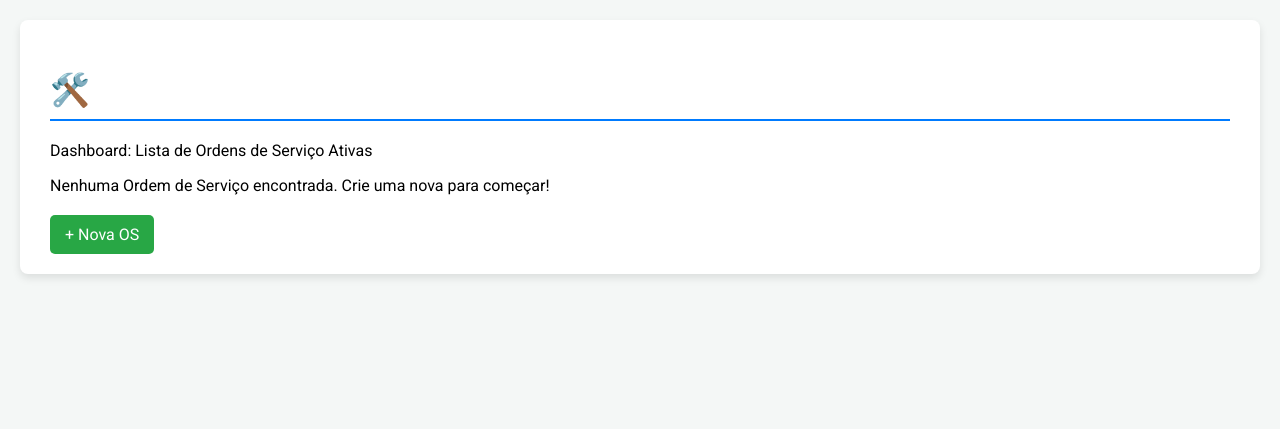
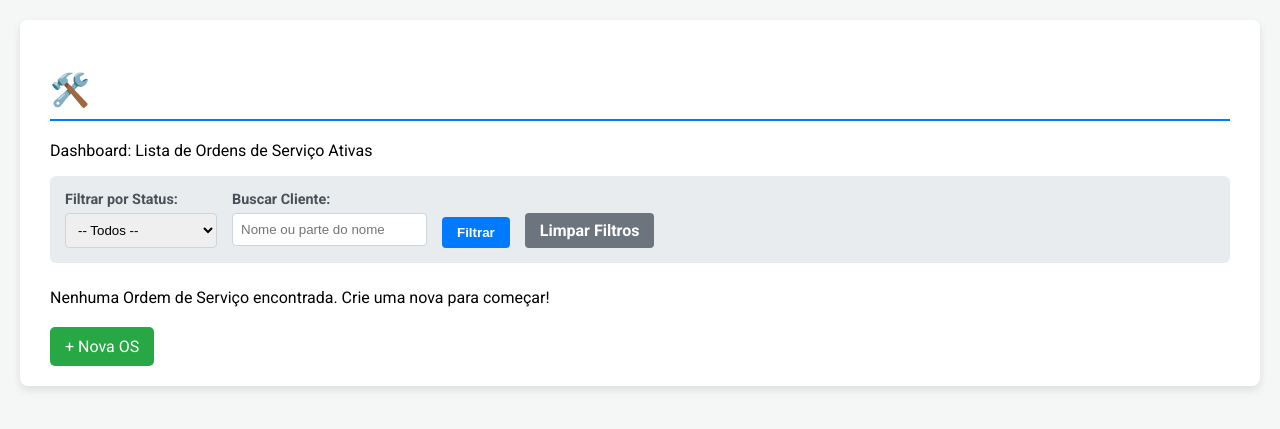
Before and after one commit to Dev-RuiDiniz/services_view, a FastAPI app: template templates/index.html in a window 1280 px wide. Shown: the top 429 px of the page. Run offline with FastAPI, Linux system fonts and the light colour scheme; the template is opened without the code that fills it, so the values that code supplies are empty; parts of the project's set-up code (start-up, migrations or seed data) failed here and were passed over.

Commit message:
feat: Adicionar formulário de busca/filtro (GET) em index.html
Implementa um formulário com método GET acima da tabela de listagem para permitir a filtragem por Status e Cliente.

O formulário mantém o estado dos filtros (valores pré-preenchidos) após a submissão, melhorando a usabilidade.

```diff
--- a/templates/index.html
+++ b/templates/index.html
@@ -7,81 +7,59 @@
     <link rel="stylesheet" href="{{ url_for('static', path='main.css') }}">
     <link href="https://fonts.googleapis.com/css2?family=Roboto:wght@400;700&display=swap" rel="stylesheet">
     <style>
-        /* Estilos Básicos para o Relatório Técnico */
-        body {
-            font-family: 'Roboto', sans-serif;
-            background-color: #f4f7f6;
-            margin: 0;
-            padding: 20px;
+        /* Estilos Básicos */
+        body { font-family: 'Roboto', sans-serif; background-color: #f4f7f6; margin: 0; padding: 20px; }
+        .container { background: #ffffff; padding: 30px; border-radius: 8px; box-shadow: 0 4px 8px rgba(0, 0, 0, 0.1); }
+        h1 { color: #333; border-bottom: 2px solid #007bff; padding-bottom: 10px; margin-bottom: 20px; }
+
+        /* Estilos de Tabela (Omitidos para brevidade, mas devem estar presentes) */
+        table { width: 100%; border-collapse: collapse; margin-top: 20px; }
+        th, td { padding: 12px 15px; text-align: left; border-bottom: 1px solid #ddd; }
+        th { background-color: #007bff; color: white; font-weight: 700; text-transform: uppercase; }
+        .delete-form { display: inline; }
+        .btn-delete { background: none; border: none; color: #dc3545; cursor: pointer; padding: 0; margin-left: 5px; font-size: 1em; text-decoration: underline; }
+
+        /* Estilos do Formulário de Filtro */
+        .filter-form {
+            display: flex;
+            gap: 15px;
+            margin-bottom: 25px;
+            padding: 15px;
+            background-color: #e9ecef;
+            border-radius: 6px;
         }
-        .container {
-            background: #ffffff;
-            padding: 30px;
-            border-radius: 8px;
-            box-shadow: 0 4px 8px rgba(0, 0, 0, 0.1);
+        .filter-group {
+            display: flex;
+            flex-direction: column;
         }
-        h1 {
-            color: #333;
-            border-bottom: 2px solid #007bff;
-            padding-bottom: 10px;
-            margin-bottom: 20px;
+        .filter-group label {
+            font-weight: 700;
+            color: #495057;
+            margin-bottom: 5px;
+            font-size: 0.9em;
         }
-        table {
-            width: 100%;
-            border-collapse: collapse;
-            margin-top: 20px;
+        .filter-form input, .filter-form select {
+            padding: 8px;
+            border: 1px solid #ced4da;
+            border-radius: 4px;
+            min-width: 150px;
         }
-        th, td {
-            padding: 12px 15px;
-            text-align: left;
-            border-bottom: 1px solid #ddd;
+        .btn-filter, .btn-clear {
+            padding: 8px 15px;
+            border: none;
+            border-radius: 4px;
+            cursor: pointer;
+            align-self: flex-end; /* Alinha o botão com os campos de entrada */
+            font-weight: 700;
         }
-        th {
+        .btn-filter {
             background-color: #007bff;
             color: white;
-            font-weight: 700;
-            text-transform: uppercase;
         }
-        tr:hover {
-            background-color: #f1f1f1;
-        }
-        /* Estilos específicos para o Status Calculado */
-        .status-badge {
-            display: inline-block;
-            padding: 5px 10px;
-            border-radius: 4px;
-            font-weight: 700;
+        .btn-clear {
+            background-color: #6c757d;
             color: white;
-            text-shadow: 1px 1px 1px rgba(0, 0, 0, 0.3);
-            min-width: 100px;
-            text-align: center;
-        }
-        .status-ATRASADO {
-            background-color: #dc3545; /* Vermelho */
-        }
-        .status-PRÓXIMO {
-            background-color: #ffc107; /* Amarelo */
-            color: #333;
-        }
-        .status-Pendente {
-            background-color: #007bff; /* Azul */
-        }
-        .status-Concluída {
-            background-color: #28a745; /* Verde */
-        }
-        /* Estilos para o botão/link de Deletar */
-        .delete-form {
-            display: inline; /* Garante que o botão fique na mesma linha dos links */
-        }
-        .btn-delete {
-            background: none;
-            border: none;
-            color: #dc3545; /* Vermelho */
-            cursor: pointer;
-            padding: 0;
-            margin-left: 5px;
-            font-size: 1em;
-            text-decoration: underline;
+            text-decoration: none; /* Se for um link */
         }
     </style>
 </head>
@@ -89,6 +67,35 @@
     <div class="container">
         <h1>🛠️ {{ title }}</h1>
         <p>Dashboard: Lista de Ordens de Serviço Ativas</p>
+
+        <form class="filter-form" method="GET" action="{{ url_for('list_os') }}">
+
+            <div class="filter-group">
+                <label for="status">Filtrar por Status:</label>
+                <select id="status" name="status">
+                    <option value="" {% if request.args.get('status') == '' or request.args.get('status') is none %}selected{% endif %}>-- Todos --</option>
+
+                    {% set current_status = request.args.get('status') %}
+                    <option value="Pendente" {% if current_status == "Pendente" %}selected{% endif %}>Pendente</option>
+                    <option value="Em Andamento" {% if current_status == "Em Andamento" %}selected{% endif %}>Em Andamento</option>
+                    <option value="Aguardando Peças" {% if current_status == "Aguardando Peças" %}selected{% endif %}>Aguardando Peças</option>
+                    <option value="ATRASADO" {% if current_status == "ATRASADO" %}selected{% endif %}>ATRASADO</option>
+                    <option value="Concluída" {% if current_status == "Concluída" %}selected{% endif %}>Concluída</option>
+                    <option value="Cancelada" {% if current_status == "Cancelada" %}selected{% endif %}>Cancelada</option>
+                </select>
+            </div>
+
+            <div class="filter-group">
+                <label for="cliente">Buscar Cliente:</label>
+                <input type="text" id="cliente" name="cliente"
+                       value="{{ request.args.get('cliente') if request.args.get('cliente') is not none }}"
+                       placeholder="Nome ou parte do nome">
+            </div>
+
+            <button type="submit" class="btn-filter">Filtrar</button>
+
+            <a href="{{ url_for('list_os') }}" class="btn btn-clear">Limpar Filtros</a>
+        </form>
 
         {% if os_list %}
             <table>
@@ -119,11 +126,9 @@
                         </td>
                         <td>
                             <a href="{{ url_for('edit_os_form', os_id=os.id) }}" style="color: #ffc107;">Editar</a>
-
                             |
-
                             <form class="delete-form" method="POST" action="{{ url_for('delete_os', os_id=os.id) }}"
-                                onsubmit="return confirm('Tem certeza que deseja deletar a OS #{{ os.os_num }}? Esta ação é irreversível.');">
+                                onsubmit="return confirm('Tem certeza que deseja deletar a OS #{{ os.os_num }}?');">
 
                                 <button type="submit" class="btn-delete">Deletar</button>
                             </form>
```
